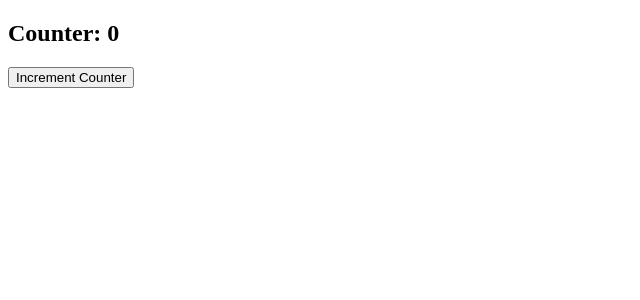
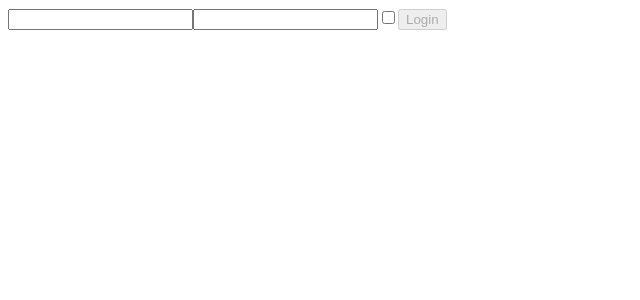
Before and after one commit to cicciocara/React-exercises, a React (Create React App) app in the folder react-exercises/: page / in a window 1280 px wide. Shown: the top 300 px of the page, without its empty margins (0-640 px from the left). Built offline with nearby package versions, Linux system fonts and the light colour scheme.

Commit message:
feat/exercise use-state-02 completed

```diff
--- a/react-exercises/src/App.js
+++ b/react-exercises/src/App.js
@@ -33,7 +33,7 @@ export class App extends React.Component {
   render() {
     return (
       <div>
-        <ClickCounter />
+        <Login actualState={onLogin} />
       </div>
     );
   }
--- a/react-exercises/src/Login.js
+++ b/react-exercises/src/Login.js
@@ -2,55 +2,33 @@
  so that the "login" button background color is "red"
   when the inputted password's length is shorter than 8 characters, green otherwise.*/
 
-import React from 'react';
+import React, { useState } from 'react';
 
-export class Login extends React.Component {
-  state = {
+export function Login({ actualState }) {
+  const [data, setData] = useState({
     username: '',
     password: '',
     remember: false,
-  };
+  });
 
-  handleInput = (event) => {
+  function handleInput(event) {
     const { name, value, type, checked } = event.target;
 
-    this.setState({
-      [name]: type === 'checkbox' ? checked : value,
+    setData((data) => {
+      return {
+        ...data,
+        [name]: type === 'checkbox' ? checked : value,
+      };
     });
-  };
+  }
 
-  onLogin = () => {
-    this.setState(() => {
-      return { username: this.state.username, password: this.state.password };
-    });
-  };
-
-  handleReset = () => {
-    this.setState({
-      username: '',
-      password: '',
-      remember: false,
-    });
-  };
-
-  render() {
-    const loginBackColor = {
-      backgroundColor: this.state.password.length < 8 ? 'red' : 'green',
-    };
-
-    return (
-      <div>
-        <input name='username' value={this.state.username} onChange={this.handleInput}></input>
-        <input name='password' type='password' value={this.state.password} onChange={this.handleInput}></input>
-        <input name='remember' type='checkbox' checked={this.state.remember} onChange={this.handleInput}></input>
-        {(!this.state.username || !this.state.password) && <button disabled={true}>Login</button>}
-        {this.state.username && this.state.password && (
-          <button onClick={this.onLogin} style={loginBackColor}>
-            Login
-          </button>
-        )}
-        <button onClick={this.handleReset}>Reset</button>
-      </div>
-    );
-  }
+  return (
+    <div>
+      <input name='username' value={data.username} onChange={handleInput}></input>
+      <input name='password' type='password' value={data.password} onChange={handleInput}></input>
+      <input name='remember' type='checkbox' checked={data.remember} onChange={handleInput}></input>
+      {(!data.username || !data.password) && <button disabled={true}>Login</button>}
+      {data.username && data.password && <button onClick={() => actualState(data)}>Login</button>}
+    </div>
+  );
 }
```
